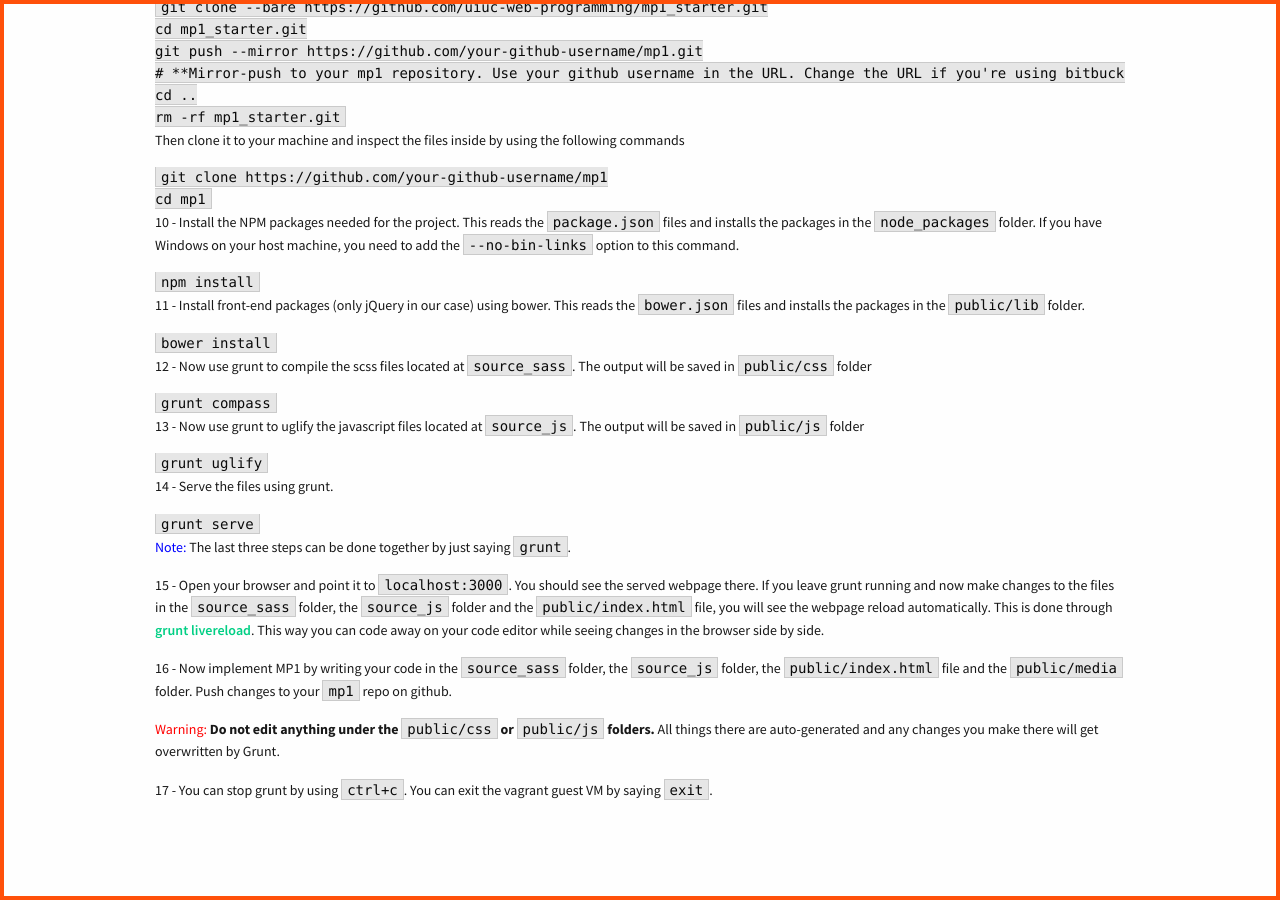
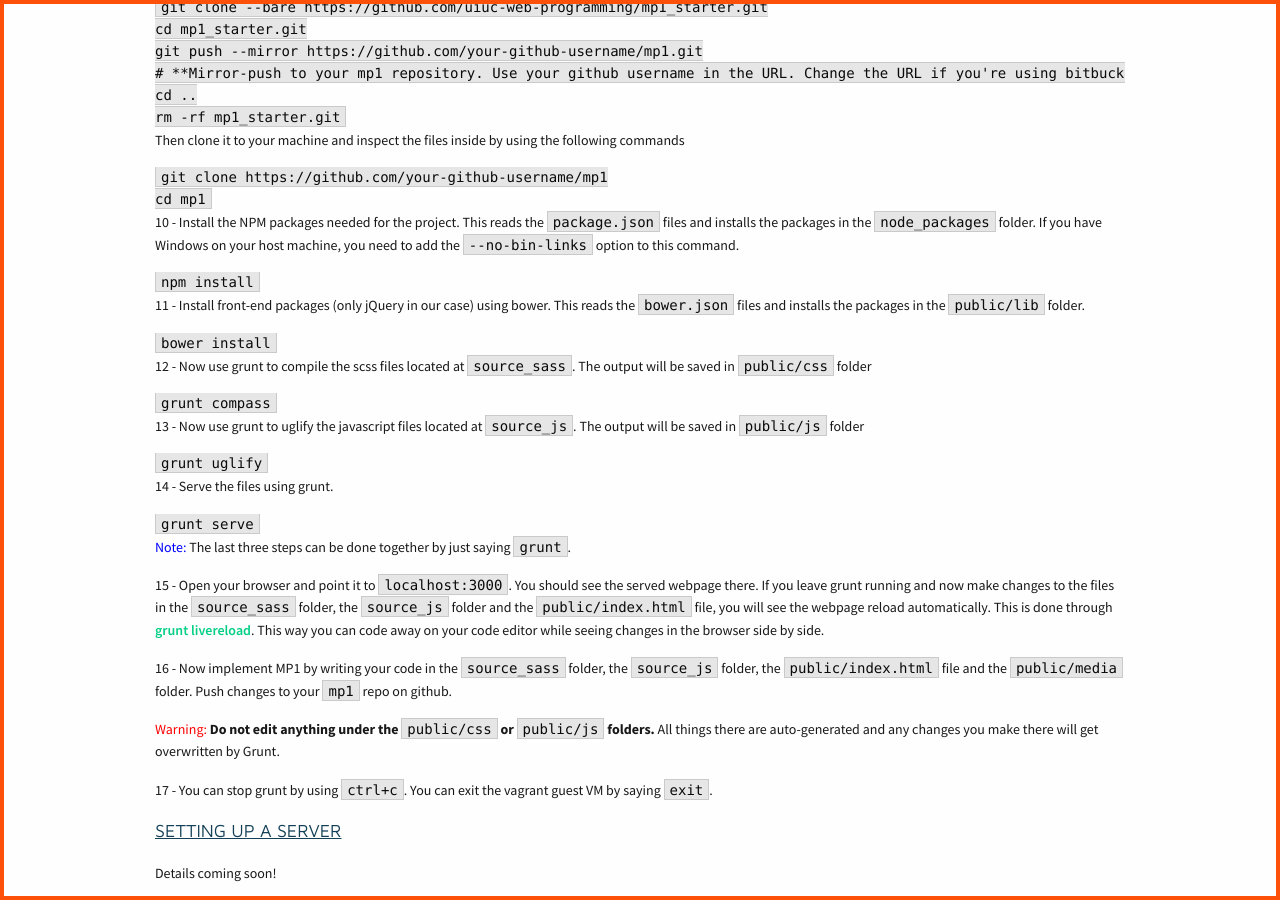
Before and after one commit to biplabdeka/fa2016, a Jekyll site: the page built from _posts/2015-1-28-Lab-1.md, in a window 1280 px wide and 900 px high, scrolled down 1399 px. Built offline with Jekyll 4.4.1, drawn with Linux system fonts in a browser that asks for light colours; nearby versions of some CDN libraries.

Commit message:
setting up a server section in lab 1

```diff
--- a/_posts/2015-1-28-Lab-1.md
+++ b/_posts/2015-1-28-Lab-1.md
@@ -110,3 +110,7 @@ grunt serve
 <span style="color: red"> Warning: </span>  **Do not edit anything under the `public/css` or `public/js` folders.** All things there are auto-generated and any changes you make there will get overwritten by Grunt.
 
 17 - You can stop grunt by using `ctrl+c`. You can exit the vagrant guest VM by saying `exit`.
+
+<span class="section-heading">SETTING UP A SERVER</span>
+
+Details coming soon!
```
